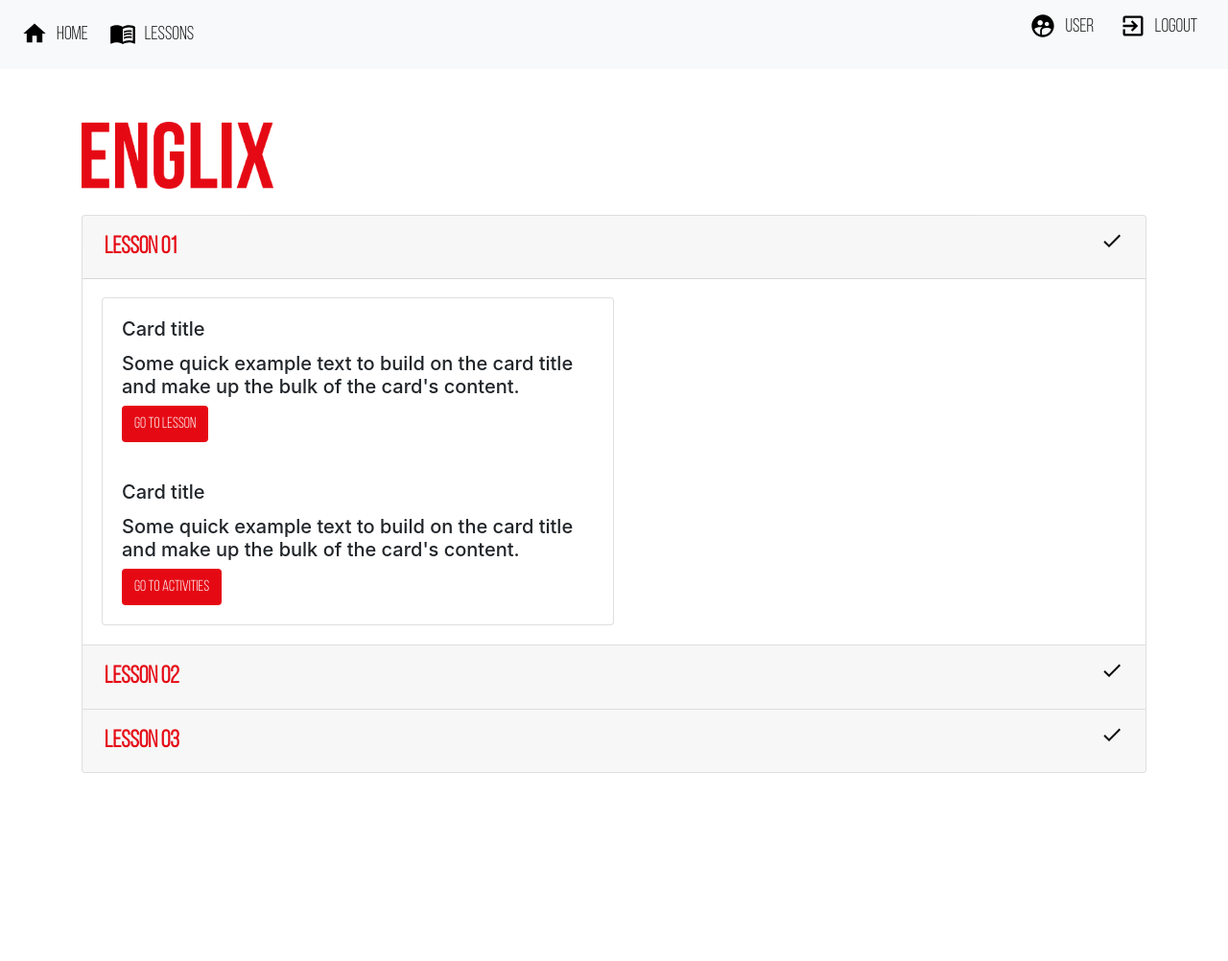
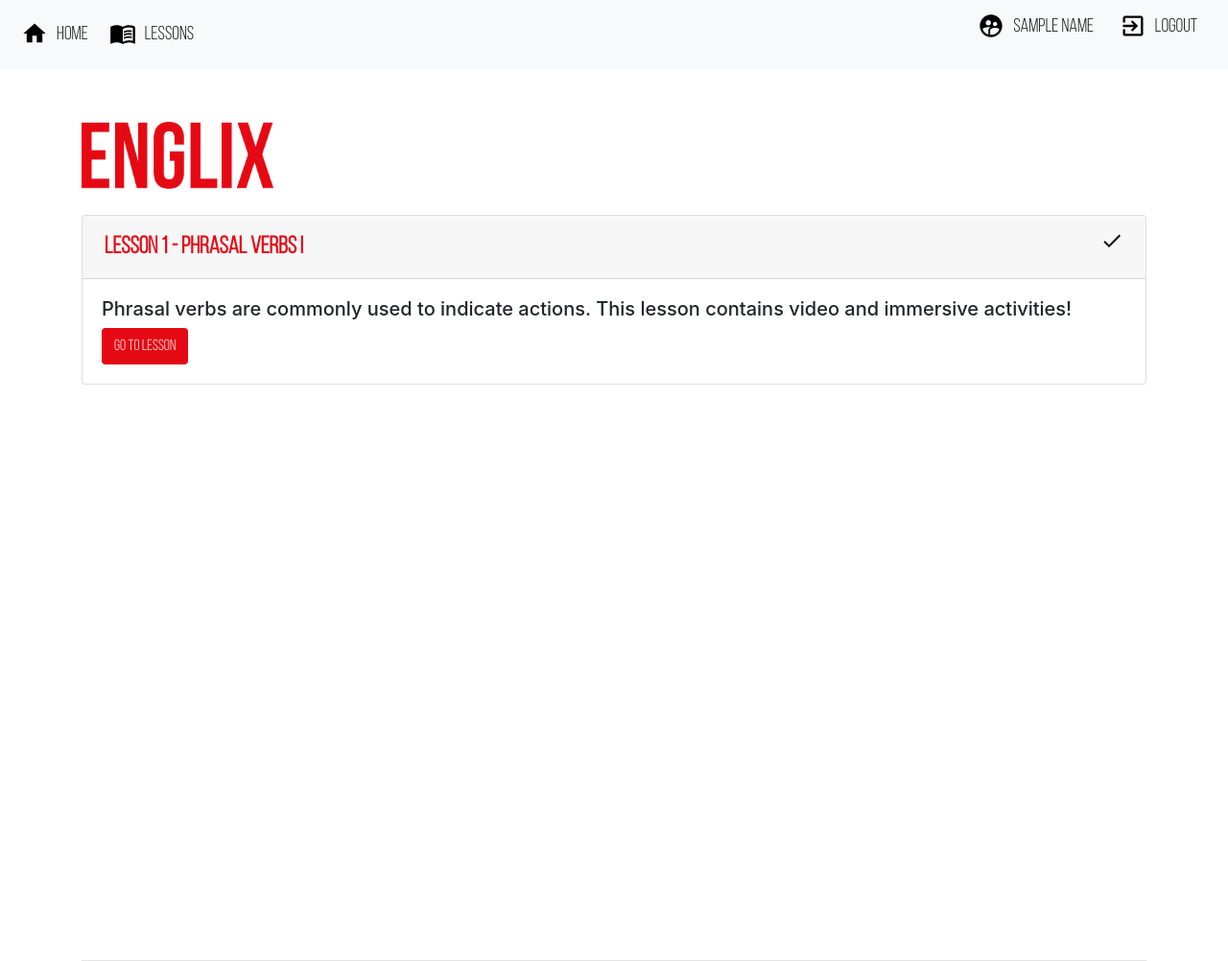
Before and after one commit to AlanRicardoS/Englix, a Flask app: template templates/lessons.html in a window 1280 px wide, after a click that opens the changed part. Shown: the top 1002 px of the page at 96% size. Run offline with Flask 2, Linux system fonts and the light colour scheme; data comes from the database, SQL or seed files in the repository; both versions use the stored data as it was after the commit; tables that the repository leaves empty hold one stand-in row (values such as "Sample post"); the template is opened without the code that fills it: values that come from a table or form of the project are taken from there, most other values are stand-ins (such as "Sample title", 1, 10 or a date in 2020); some libraries are stand-ins or nearby versions.

Commit message:
Adding lessons list route

```diff
--- a/templates/home.html
+++ b/templates/home.html
@@ -23,11 +23,11 @@
 
       <div class="collapse navbar-collapse" id="navbarSupportedContent">
         <ul class="navbar-nav mr-auto" style="display: flex" >
-          <a href="{{ url_for('englix.home') }}" class="navbar-brand" href="#">
+          <a href="{{ url_for('englix.home') }}" class="navbar-brand">
             <img src="../static/img/home-24px.svg" width=40 height="28" class="d-inline-block align-top" alt="">
             Home
           </a>
-          <a class="navbar-brand" href="#">
+          <a class="navbar-brand" href="{{ url_for('englix.lessons') }}">
             <img src="../static/img/menu_book-24px.svg" width=40 height="28" class="d-inline-block align-top" alt="">
             Lessons
           </a>
--- a/templates/lessons.html
+++ b/templates/lessons.html
@@ -19,12 +19,12 @@
 
         <div class="collapse navbar-collapse" id="navbarSupportedContent">
           <ul class="navbar-nav mr-auto" style="display: flex" >
-            <a class="navbar-brand" href="#">
+            <a href="{{ url_for('englix.home') }}" class="navbar-brand">
               <img src="../static/img/home-24px.svg" width=40 height="28" class="d-inline-block align-top" alt="">
               Home
             </a>
 
-            <a class="navbar-brand" href="#">
+            <a class="navbar-brand" href="{{ url_for('englix.lessons') }}">
               <img src="../static/img/menu_book-24px.svg" width=40 height="28" class="d-inline-block align-top" alt="">
               Lessons
             </a>
@@ -32,9 +32,9 @@
         <ul>
           <a class="navbar-brand my-2 my-sm-0" type="submit">
           <img src="../static/img/supervised_user_circle-24px.svg" width=40 height="28" class="d-inline-block align-top" alt="">
-            User
+            {{ name }}
         </a>
-        <a class="navbar-brand my-2 my-sm-0" type="submit">
+        <a href="{{ url_for('englix.logout') }}" class="navbar-brand my-2 my-sm-0" type="submit">
           <img src="../static/img/exit_to_app-24px.svg" width=40 height="28" class="d-inline-block align-top" alt="">
             Logout
         </a>
@@ -56,84 +56,35 @@
           </div>
        <br><br><br>
 
+       {% if lessons %}
+
+          {% for lesson in lessons %}
             <div class="accordion" id="accordionExample">
               <div class="card">
                 <div class="card-header" id="headingOne">
                   <h2 class="mb-0">
 
                     <button class="btn btn-link btn-block text-left collapsed" type="button" data-toggle="collapse" style="padding: 1px 2px ;" data-target="#collapseOne" aria-expanded="true" aria-controls="collapseOne">
-                    <b style="font-size: 25px; color: rgb(229,9,20);"> Lesson 01 </b> <img class="float-right" src="../static/img/done-24px.svg" alt="20x20">
+                      <b style="font-size: 25px; color: rgb(229,9,20);"> Lesson {{ lesson.id }} - {{ lesson.name }} </b> <img class="float-right" src="../static/img/done-24px.svg" alt="20x20">
                     </button>
                   </h2>
                 </div>
 
                 <div id="collapseOne" class="collapse" aria-labelledby="headingOne" data-parent="#accordionExample">
                   <div class="card-body">
-                    <div class="card" style="width: 50%;">
-                        <div class="card-body">
-                          <h5 class="card-title">Card title</h5>
-                          <h5 class="card-text">Some quick example text to build on the card title and make up the bulk of the card's content.</h5>
+                    <h5 class="card-text">{{ lesson.description }}</h5>
                     <a href="#" class="btn" style="color: white; background-color: rgb(229,9,20);" >Go to Lesson</a>
-                        </div>
-                        <div class="card-body">
-                          <h5 class="card-title">Card title</h5>
-                          <h5 class="card-text">Some quick example text to build on the card title and make up the bulk of the card's content.</h5>
-                          <a href="#" class="btn" style="color: white; background-color: rgb(229,9,20);" >Go to Activities</a>
+
                   </div>
                 </div>
               </div>
             </div>
-            </div>
-            <div class="card">
-              <div class="card-header" id="headingTwo">
-                <h2 class="mb-0">
-                  <button class="btn btn-link btn-block text-left collapsed"  style="padding: 1px 2px ;" type="button" data-toggle="collapse" data-target="#collapseTwo" aria-expanded="false" aria-controls="collapseTwo">
-                    <b style="font-size: 25px; color: rgb(229,9,20);"> Lesson 02 </b> <img class="float-right" src="../static/img/done-24px.svg" alt="20x20">
+          {% endfor %}
+        {% else %}
 
-                  </button>
-                </h2>
-              </div>
-              <div id="collapseTwo" class="collapse" aria-labelledby="headingTwo" data-parent="#accordionExample">
-                <div class="card" style="width: 50%;">
-                  <div class="card-body">
-                    <h5 class="card-title">Card title</h5>
-                    <h5 class="card-text">Some quick example text to build on the card title and make up the bulk of the card's content.</h5>
-                    <a href="#" class="btn" style="color: white; background-color: rgb(229,9,20);" >Go to Lesson</a>
-                  </div>
-                  <div class="card-body">
-                    <h5 class="card-title">Card title</h5>
-                    <h5 class="card-text">Some quick example text to build on the card title and make up the bulk of the card's content.</h5>
-                    <a href="#" class="btn" style="color: white; background-color: rgb(229,9,20);" >Go to Activities</a>
-                  </div>
-                </div>
-              </div>
-            </div>
-            <div class="card">
-              <div class="card-header" id="headingThree">
-                <h2 class="mb-0">
-                  <button class="btn btn-link btn-block text-left collapsed"  style="padding: 1px 2px ;" type="button" data-toggle="collapse" data-target="#collapseThree" aria-expanded="false" aria-controls="collapseThree">
-                    <b style="font-size: 25px; color: rgb(229,9,20);"> Lesson 03 </b> <img class="float-right" src="../static/img/done-24px.svg" alt="20x20">
+          <h5 class="card-text">No lessons available</h5>
+        {% endif %}
 
-                  </button>
-                </h2>
-              </div>
-              <div id="collapseThree" class="collapse" aria-labelledby="headingThree" data-parent="#accordionExample">
-                <div class="card" style="width: 50%;">
-                  <div class="card-body">
-                    <h5 class="card-title">Card title</h5>
-                    <h5 class="card-text">Some quick example text to build on the card title and make up the bulk of the card's content.</h5>
-                    <a href="#" class="btn" style="color: white; background-color: rgb(229,9,20);" >Go to Lesson</a>
-                  </div>
-                  <div class="card-body">
-                    <h5 class="card-title">Card title</h5>
-                    <h5 class="card-text">Some quick example text to build on the card title and make up the bulk of the card's content.</h5>
-                    <a href="#" class="btn" style="color: white; background-color: rgb(229,9,20);" >Go to Activities</a>
-                  </div>
-                </div>
-              </div>
-            </div>
-          </div>
-          </div>
           <footer id="footer" class="blog-footer">
             <p>Blog template built for <a href="https://getbootstrap.com/">Bootstrap</a> by <a href="https://twitter.com/mdo">@mdo</a>.</p>
             <p>
```
Also changed, not shown: englix/views.py (+11 -0 lines), db.db. Lines whose indentation alone changed are shown as unchanged.
